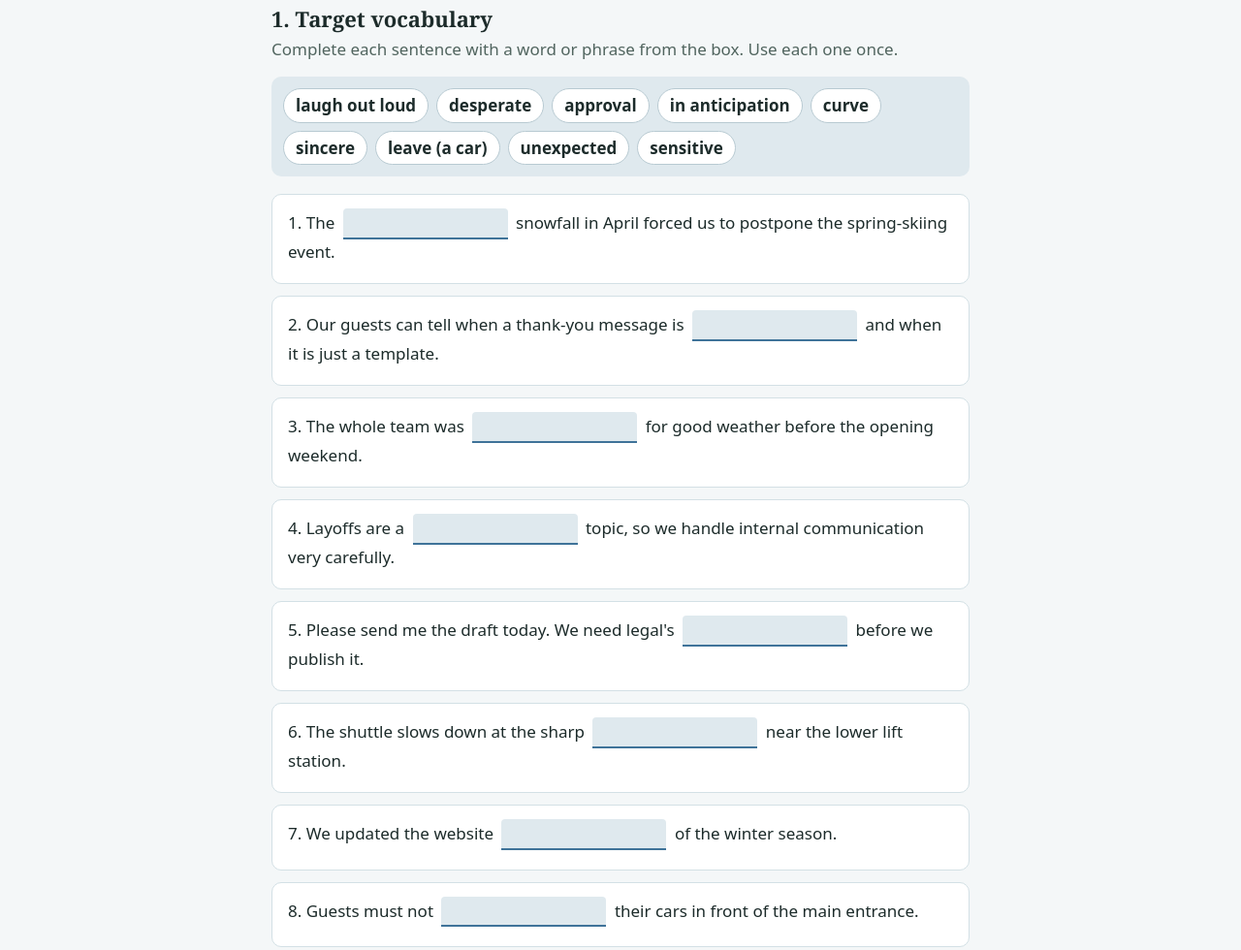
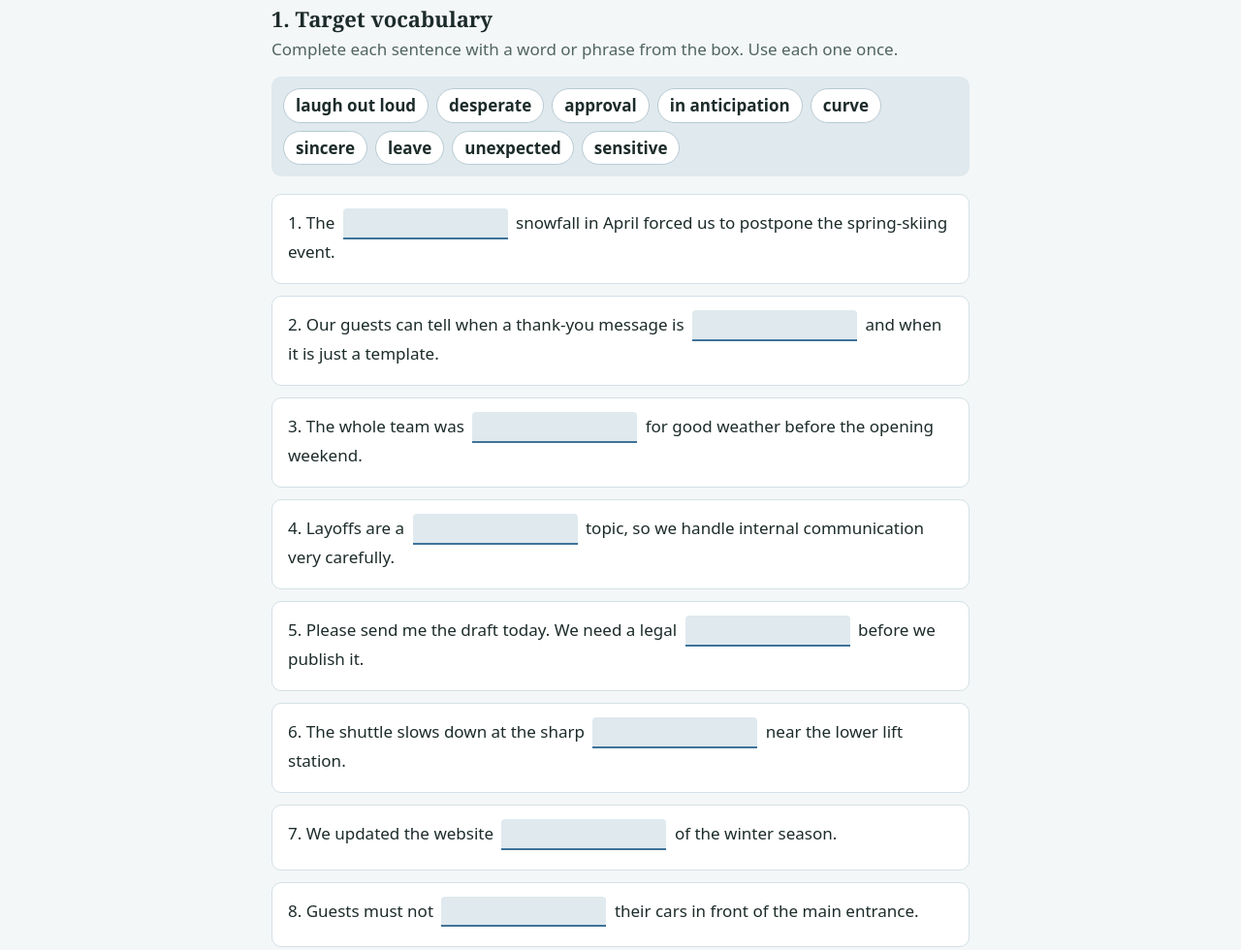
Before and after one commit to olenalanguagecoach-boop/Lada, a plain HTML site: page homework-feelings-ed-ing.html in a window 1280 px wide. Shown: the part 120-1100 px from the top of the page at 97% size. Drawn offline with Linux system fonts and the light colour scheme.

Commit message:
Update homework-feelings-ed-ing.html

```diff
--- a/homework-feelings-ed-ing.html
+++ b/homework-feelings-ed-ing.html
@@ -67,12 +67,12 @@ var GAP=[
 ["Our guests can tell when a thank-you message is ___ and when it is just a template.","sincere"],
 ["The whole team was ___ for good weather before the opening weekend.","desperate"],
 ["Layoffs are a ___ topic, so we handle internal communication very carefully.","sensitive"],
-["Please send me the draft today. We need legal's ___ before we publish it.","approval"],
+["Please send me the draft today. We need a legal ___ before we publish it.","approval"],
 ["The shuttle slows down at the sharp ___ near the lower lift station.","curve"],
 ["We updated the website ___ of the winter season.","in anticipation"],
 ["Guests must not ___ their cars in front of the main entrance.","leave"],
 ["The CEO's joke was so funny that everyone started to ___.","laugh out loud"]];
-var BANK=["laugh out loud","desperate","approval","in anticipation","curve","sincere","leave (a car)","unexpected","sensitive"];
+var BANK=["laugh out loud","desperate","approval","in anticipation","curve","sincere","leave","unexpected","sensitive"];
 var MC=[
 ["Our guests got very ___ when the ski lift stopped for an hour.","annoyed","annoying","annoyed"],
 ["The new resort app crashes every time I upload a photo. It's so ___.","frustrated","frustrating","frustrating"],
```
